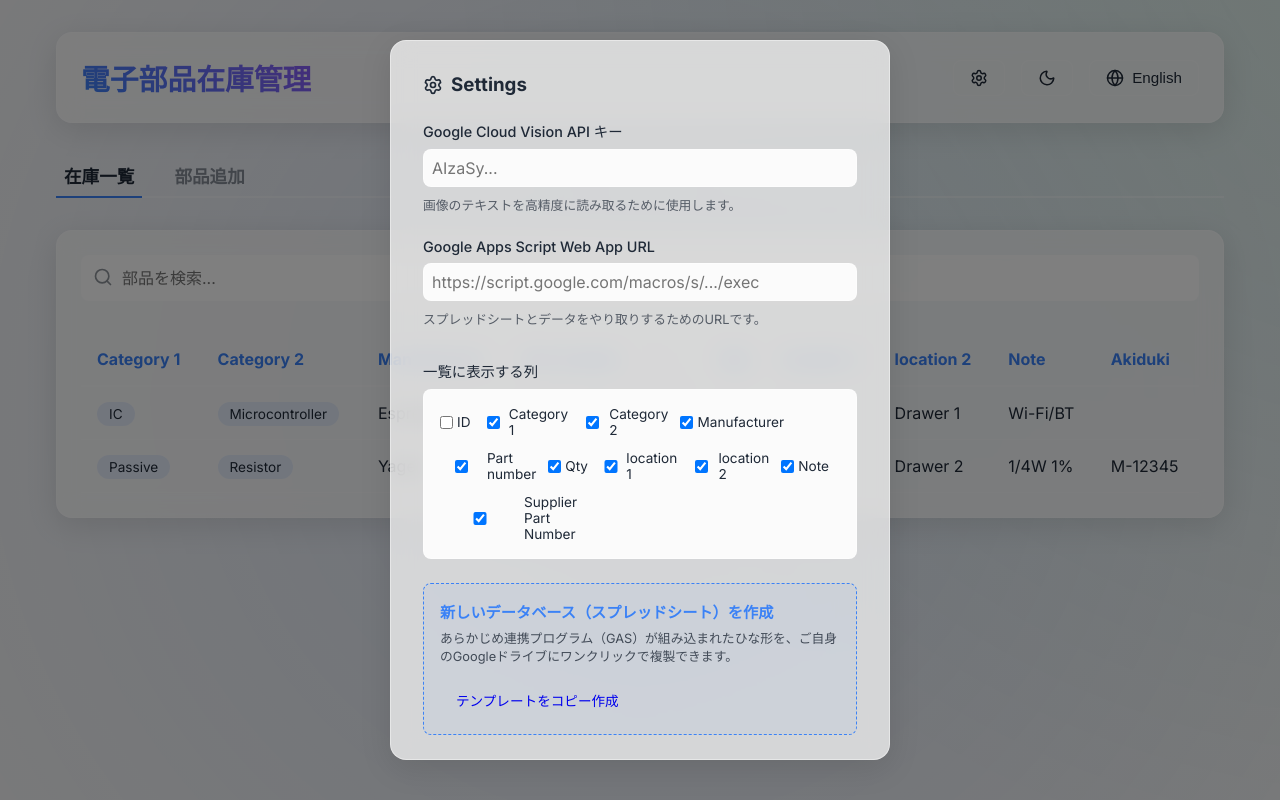
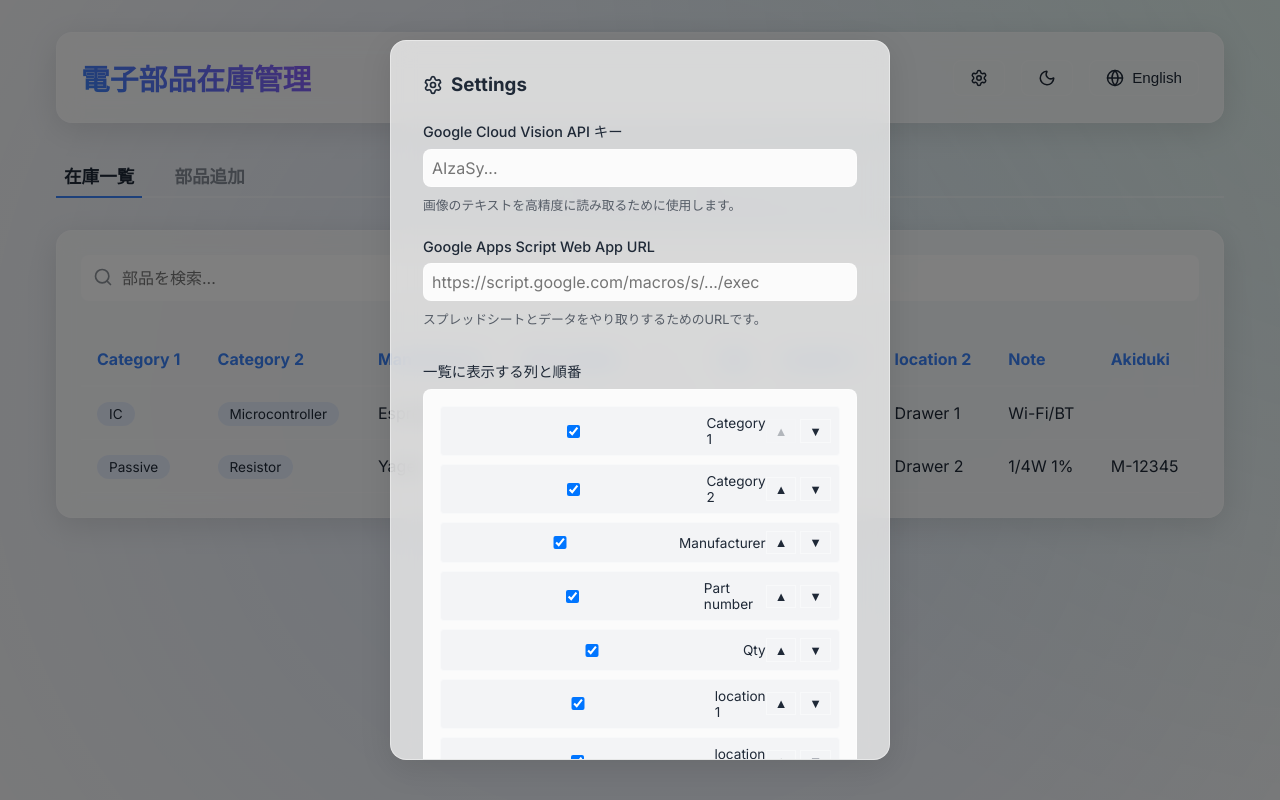
Before and after one commit to jp7dki/PartInventrySystem, a React (Vite) app: page / in a window 1280 px wide. Both pictures are taken after a click on the button 979 px from the left and 77 px from the top of the page. Built offline with nearby package versions, Linux system fonts and the light colour scheme.

Commit message:
feat: Support customizable column order

```diff
--- a/src/App.jsx
+++ b/src/App.jsx
@@ -13,11 +13,23 @@ function App() {
   const [visionApiKey, setVisionApiKey] = useState(localStorage.getItem('VISION_API_KEY') || '');
   const [gasApiUrl, setGasApiUrl] = useState(localStorage.getItem('GAS_API_URL') || '');
 
-  const [hiddenColumns, setHiddenColumns] = useState(() => {
-    const saved = localStorage.getItem('HIDDEN_COLUMNS');
-    return saved ? JSON.parse(saved) : ['ID'];
+  const defaultCols = [
+    { id: 'Category 1', visible: true },
+    { id: 'Category 2', visible: true },
+    { id: 'Manufacturer', visible: true },
+    { id: 'Part number', visible: true },
+    { id: 'Qty', visible: true },
+    { id: 'location 1', visible: true },
+    { id: 'location 2', visible: true },
+    { id: 'Note', visible: true },
+    { id: 'Supplier Part Number', visible: true },
+    { id: 'ID', visible: false }
+  ];
+
+  const [columns, setColumns] = useState(() => {
+    const saved = localStorage.getItem('COLUMNS_SETTINGS');
+    return saved ? JSON.parse(saved) : defaultCols;
   });
-  const allColumns = ['ID', 'Category 1', 'Category 2', 'Manufacturer', 'Part number', 'Qty', 'location 1', 'location 2', 'Note', 'Supplier Part Number'];
 
   useEffect(() => {
     document.documentElement.setAttribute('data-theme', theme);
@@ -37,7 +49,7 @@ function App() {
     const trimmedGasUrl = gasApiUrl.trim();
     localStorage.setItem('VISION_API_KEY', trimmedVisionKey);
     localStorage.setItem('GAS_API_URL', trimmedGasUrl);
-    localStorage.setItem('HIDDEN_COLUMNS', JSON.stringify(hiddenColumns));
+    localStorage.setItem('COLUMNS_SETTINGS', JSON.stringify(columns));
     setVisionApiKey(trimmedVisionKey);
     setGasApiUrl(trimmedGasUrl);
     setShowSettings(false);
@@ -81,24 +93,50 @@ function App() {
 
             <div style={{ marginBottom: '1.5rem' }}>
               <label style={{ display: 'block', marginBottom: '0.5rem', fontWeight: 500, fontSize: '0.9rem' }}>
-                一覧に表示する列
+                一覧に表示する列と順番
               </label>
-              <div style={{ display: 'flex', flexWrap: 'wrap', gap: '0.75rem', padding: '1rem', background: 'var(--input-bg)', borderRadius: '8px', border: '1px solid var(--glass-border)' }}>
-                {allColumns.map(col => (
-                  <label key={col} style={{ display: 'flex', alignItems: 'center', gap: '0.25rem', fontSize: '0.85rem', cursor: 'pointer' }}>
+              <div style={{ display: 'flex', flexDirection: 'column', gap: '0.5rem', padding: '1rem', background: 'var(--input-bg)', borderRadius: '8px', border: '1px solid var(--glass-border)' }}>
+                {columns.map((col, index) => (
+                  <div key={col.id} style={{ display: 'flex', alignItems: 'center', justifyContent: 'space-between', padding: '0.5rem', backgroundColor: 'var(--bg-color)', borderRadius: '4px', border: '1px solid var(--glass-border)' }}>
+                    <label style={{ display: 'flex', alignItems: 'center', gap: '0.5rem', cursor: 'pointer', fontSize: '0.85rem', flex: 1 }}>
                       <input
                         type="checkbox"
-                      checked={!hiddenColumns.includes(col)}
+                        checked={col.visible}
                         onChange={(e) => {
-                        if (e.target.checked) {
-                          setHiddenColumns(prev => prev.filter(c => c !== col));
-                        } else {
-                          setHiddenColumns(prev => [...prev, col]);
-                        }
+                          const newCols = [...columns];
+                          newCols[index].visible = e.target.checked;
+                          setColumns(newCols);
                         }}
                       />
-                    {col}
+                      {col.id}
                     </label>
+                    <div style={{ display: 'flex', gap: '0.25rem' }}>
+                      <button
+                        className="btn-outline"
+                        style={{ padding: '0.2rem 0.5rem', fontSize: '0.8rem', opacity: index === 0 ? 0.3 : 1, cursor: index === 0 ? 'not-allowed' : 'pointer' }}
+                        disabled={index === 0}
+                        onClick={() => {
+                          const newCols = [...columns];
+                          const temp = newCols[index - 1];
+                          newCols[index - 1] = newCols[index];
+                          newCols[index] = temp;
+                          setColumns(newCols);
+                        }}
+                      >▲</button>
+                      <button
+                        className="btn-outline"
+                        style={{ padding: '0.2rem 0.5rem', fontSize: '0.8rem', opacity: index === columns.length - 1 ? 0.3 : 1, cursor: index === columns.length - 1 ? 'not-allowed' : 'pointer' }}
+                        disabled={index === columns.length - 1}
+                        onClick={() => {
+                          const newCols = [...columns];
+                          const temp = newCols[index + 1];
+                          newCols[index + 1] = newCols[index];
+                          newCols[index] = temp;
+                          setColumns(newCols);
+                        }}
+                      >▼</button>
+                    </div>
+                  </div>
                 ))}
               </div>
             </div>
@@ -160,7 +198,7 @@ function App() {
 
       <main className="glass-panel">
         {activeTab === 'list'
-          ? <InventoryList gasApiUrl={gasApiUrl} hiddenColumns={hiddenColumns} />
+          ? <InventoryList gasApiUrl={gasApiUrl} columns={columns} />
           : <AddItem
               onAdded={() => setActiveTab('list')}
               visionApiKey={visionApiKey}
--- a/src/components/InventoryList.jsx
+++ b/src/components/InventoryList.jsx
@@ -2,7 +2,7 @@ import React, { useState, useEffect } from 'react';
 import { useTranslation } from 'react-i18next';
 import { Search, Loader2 } from 'lucide-react';
 
-const InventoryList = ({ gasApiUrl, hiddenColumns = ['ID'] }) => {
+const InventoryList = ({ gasApiUrl, columns = [] }) => {
   const { t } = useTranslation();
   const [items, setItems] = useState([]);
   const [searchTerm, setSearchTerm] = useState('');
@@ -62,8 +62,22 @@ const InventoryList = ({ gasApiUrl, hiddenColumns = ['ID'] }) => {
     );
   });
 
+  // Calculate the final order of columns to display
+  let finalVisibleColumns = [];
+  if (items.length > 0) {
+    const itemKeys = Object.keys(items[0]);
+    // Start with the user's custom ordered, visible columns
+    const customVisibleKeys = columns.filter(c => c.visible).map(c => c.id);
+
+    // Find any new keys from the data that are NOT in the settings at all, and append them just in case
+    const unknownKeys = itemKeys.filter(k => !columns.find(c => c.id === k));
+
+    // Merge them and ensure they actually exist in the data
+    finalVisibleColumns = [...customVisibleKeys, ...unknownKeys].filter(k => itemKeys.includes(k));
+  }
+
   return (
-    <div className="inventory-list">
+    <div className="inventory-list-container">
       <div className="search-bar mb-4">
         <div style={{ position: 'relative' }}>
           <Search style={{ position: 'absolute', top: '12px', left: '12px', opacity: 0.5 }} size={20} />
@@ -92,7 +106,7 @@ const InventoryList = ({ gasApiUrl, hiddenColumns = ['ID'] }) => {
           <table style={{ width: '100%', borderCollapse: 'collapse', textAlign: 'left', minWidth: '800px' }}>
             <thead>
               <tr style={{ borderBottom: '2px solid var(--glass-border)' }}>
-                {Object.keys(items[0] || {}).filter(key => !hiddenColumns.includes(key)).map((key) => (
+                {finalVisibleColumns.map((key) => (
                   <th key={key} style={{ padding: '1rem', color: 'var(--primary-color)', whiteSpace: 'nowrap' }}>{key}</th>
                 ))}
               </tr>
@@ -102,7 +116,7 @@ const InventoryList = ({ gasApiUrl, hiddenColumns = ['ID'] }) => {
                 <tr key={idx} style={{ borderBottom: '1px solid var(--glass-border)', transition: 'background-color 0.2s' }}
                     onMouseEnter={(e) => e.currentTarget.style.backgroundColor = 'rgba(59, 130, 246, 0.05)'}
                     onMouseLeave={(e) => e.currentTarget.style.backgroundColor = 'transparent'}>
-                  {Object.keys(items[0] || {}).filter(key => !hiddenColumns.includes(key)).map((key) => (
+                  {finalVisibleColumns.map((key) => (
                     <td key={key} style={{ padding: '1rem', whiteSpace: key.includes('Note') ? 'normal' : 'nowrap' }}>
                       {key.toLowerCase().includes('category') ? (
                         <span style={{
```
Lines whose indentation alone changed are shown as unchanged.
